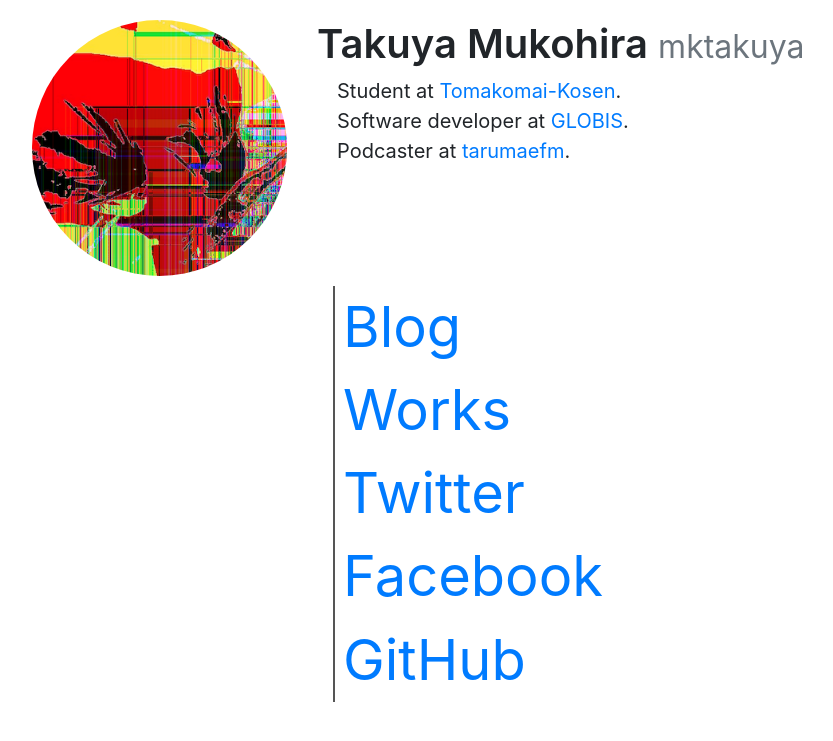
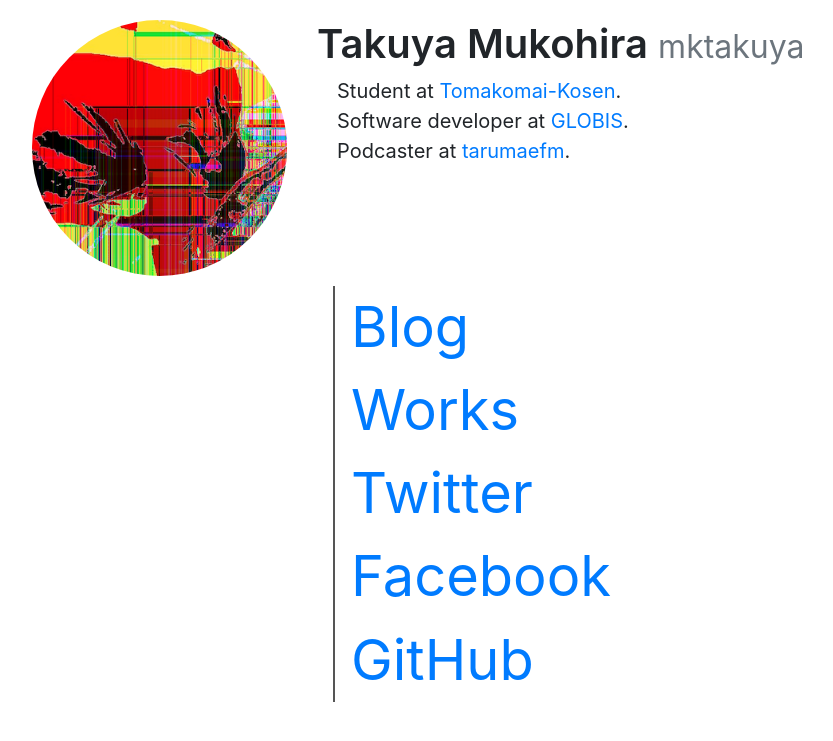
Before and after one commit to mktakuya/mktakuya.github.io, a Jekyll site: the page built from index.html, in a window 1280 px wide. Shown: the top 741 px of the page, without its empty margins (53-886 px from the left). Built offline with Jekyll 4.4.1, drawn with Linux system fonts in a browser that asks for light colours.

Commit message:
Add horizontal margin to links

```diff
--- a/css/main.scss
+++ b/css/main.scss
@@ -19,7 +19,7 @@
 }
 
 .link-list > li {
-  padding: .5em;
+  padding: .5em 1em;
 }
 
 h2.work-title {
```
